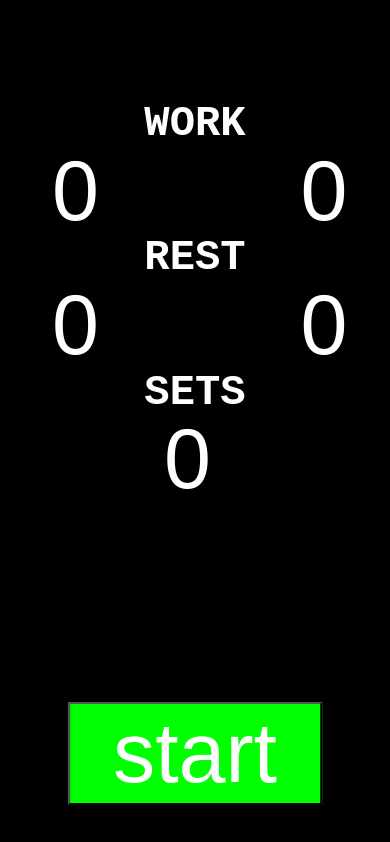
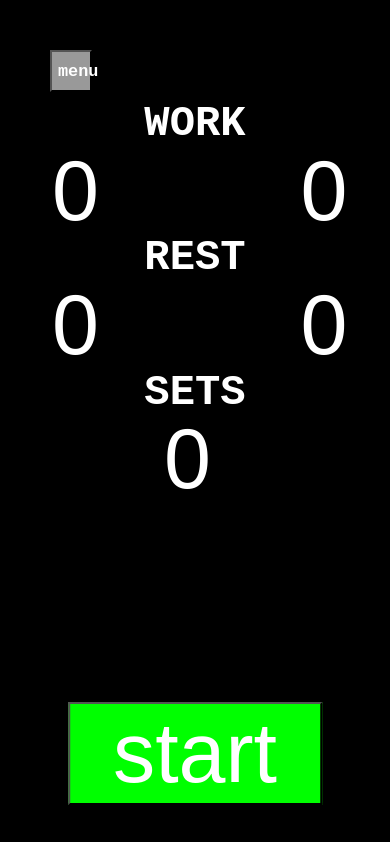
Before and after one commit to 10x-dev-wannabe/SportsTimer, a SvelteKit app: page / in a window 390 px wide. Shown: the top 842 px of the page. Built offline with nearby package versions, Linux system fonts and the light colour scheme; no server answers.

Commit message:
Added back the signals menu in a new format, now the app works fine on mobile too

```diff
--- a/src/routes/+page.svelte
+++ b/src/routes/+page.svelte
@@ -23,6 +23,7 @@
             click();
         }
     }
+
 </script>
 
 <!--this is necessary for the keyboard shortcut to work-->
@@ -34,7 +35,8 @@
     bind:work={$timer.work}
     bind:rest={$timer.rest}
 />
-<!--<SignalsMenu/>
+
+<SignalsMenu/>
 
 <!--start button-->
 <button id="start" on:click={click}>start</button>
--- a/src/routes/live/+page.svelte
+++ b/src/routes/live/+page.svelte
@@ -13,7 +13,7 @@
         src: select
     })
 
-    // Get-Ready time
+  // Get-Ready time
     let time = 5000;
     // Get minutes and seconds
     $: m = Math.trunc(time / 60000);
@@ -72,7 +72,7 @@
     let randTime = Math.trunc((maxRandt - minRandt)* Math.random() +minRandt)
 
     function randomAction() {
-        randInterval = setInterval(()=>{randTime-=10, console.log(randTime)}, 10);
+        randInterval = setInterval(()=>{randTime-=10}, 10);
     }
     $: if (randTime < 0 && randTime > -10 && status === "work") {
         selectH.play();
@@ -94,7 +94,7 @@
 </script>
 
 <whomp style={style}>
-<a id="stop" href="/" style="margin: 0; padding-top:0; line-height:1px yindex=-1">
+<a id="stop" href="/" style="margin: 0; padding-top:0; line-height:1px;">
         &#10799;
 </a>
 
--- a/src/routes/menu.svelte
+++ b/src/routes/menu.svelte
@@ -11,6 +11,7 @@
     $: rest = (restMin * 60 + restSec) * 1000;
     $: work = (workMin * 60 + workSec) * 1000;
 </script>
+
 
 <div id="grid-container">
   <h id="work" class="label">WORK</h>
@@ -26,6 +27,7 @@
 </div>
 
 <style>
+
   #grid-container {
     display: grid;
     grid-auto-columns: clamp(0, auto, 45vw);
--- a/src/routes/signals-menu.svelte
+++ b/src/routes/signals-menu.svelte
@@ -27,70 +27,100 @@
         text = undefined;
     }}
 
+    let showMenu = false;
+    function togleMenu() {
+      if(showMenu===false) {
+        showMenu = true;
+      } else {
+        showMenu = false;
+      }
+    }
 </script>
 
-<div id="main">
-    <button on:click={makeAction}>Add action</button>
-    <table>
-        <tr>
-            <td>color</td>
-            <td><input type="color" bind:value={color}></td>
-        </tr>
-        <tr>
-            <td>text</td>
-            <td><input type="textfield" bind:value={text}></td>
-        </tr>
-    </table>
-    <table>
-        <th colspan="2"><p>seconds between actions</p></th>
-        <tr>
-            <td><p>Min</p></td>
-            <td><p>Max</p></td>
-        </tr>
-        <tr>
-            <td><input type="number" bind:value={$mint}></td>
-            <td><input type="number" bind:value={$maxt}></td>
-        </tr>
-    </table>
+<button id="menuTogle" on:click={togleMenu}>
+  menu
+</button>
+
+{#if showMenu}
+<div id="grid-container">
+  <h id="signalslbl" class="label">SIGNALS</h>
+  <input type="color" bind:value={color} id="color" class="input" name="color">
+  <input type="text" bind:value={text} id="text" class="input">
+
+  <h id="timelbl" class="label">TIME</h>
+  <input type="number" min=0 max="100" bind:value={$mint} id="mint" class="input">
+  <input type="number" min=0 max="100" bind:value={$maxt} id="maxt" class="input">
+  <button on:click={makeAction}>
+    Add action
+  </button>
+
 </div>
+{/if}
 
 <style>
-    #main {
-        position: absolute;
-        width:45%;
-        right: 5%;
-        height: 90vh;
-        background-color: #00000000;
-        margin-top: 10vh;
-        overflow: hidden;
-        text-align: left;
-    }
-    tr{
-        font-size: clamp(2em, 6vmin, 7em);
-    }
-    th {
-        font-size: clamp(2em, 6vmin, 7em);
+  button {
+    grid-area: 5 / 1 / 6 / span 2;
+    width: auto;
+    font-size: 5vh;
+    font-weight: 600;
+    font-family: "courier new";
   }
 
-    input[type="number"] {
-        color: #fff;
-        initial-value: 0;
-        font-size: 1em;
-        text-align: center;
-        background-color: #ffffff22;
-        border-color: #ffffff33;
-        -webkit-appearance: textfield;
-        -moz-appearance: textfield;
-        appearance: textfield;
-        width: clamp(2em, 30vw, 10cm)
+  #menuTogle {
+    position: absolute;
+    left: 50px;
+    top: 50px;
+    width: 5vmax;
+    height: 5vmax;
+    z-index: 1;
+    font-size: 2vh
   }
 
-    p {
-        margin: 0;
+
+  #grid-container {
+    background-color: #000;
+    display: grid;
+    grid-auto-columns: clamp(0, 20cm, 45vw);
+    grid-template-columns: 3;
+    grid-template-rows: 8;
+    position: absolute;
+    top: 100px;
+    left: 0%;
   }
 
-    button {
-        width: clamp(4em, 60vw, 20cm)
+  #signalslbl {
+    grid-area: 1 / 1 / 2 / span 2;
+  }
+  #color {
+    grid-area: 2 / 1 / 3 / span 1;
+    height: 10vh;
+  }
+  #text {
+    grid-area: 2 / 2 / 3 / span 1;
   }
 
+  #timelbl {
+    grid-area: 3 / 1 / 4 / span 2;
+  }
+  #mint {
+    grid-area: 4 / 1 / 5 / span 1;
+  }
+  #maxt {
+    grid-area: 4 / 2 / 5 / span 1;
+  }
+
+  .label {
+    font-size: 5vh;
+    font-weight: 600;
+    font-family: "courier new";
+  }
+
+  .input {
+    background-color: #000;
+    justify-self: stretch;
+    text-align: center;
+    font-size: 10vh;
+    color: white;
+    width: clamp(1cm, 10cm, 45vw);
+    }
 </style>
```
Lines whose indentation alone changed are shown as unchanged.
